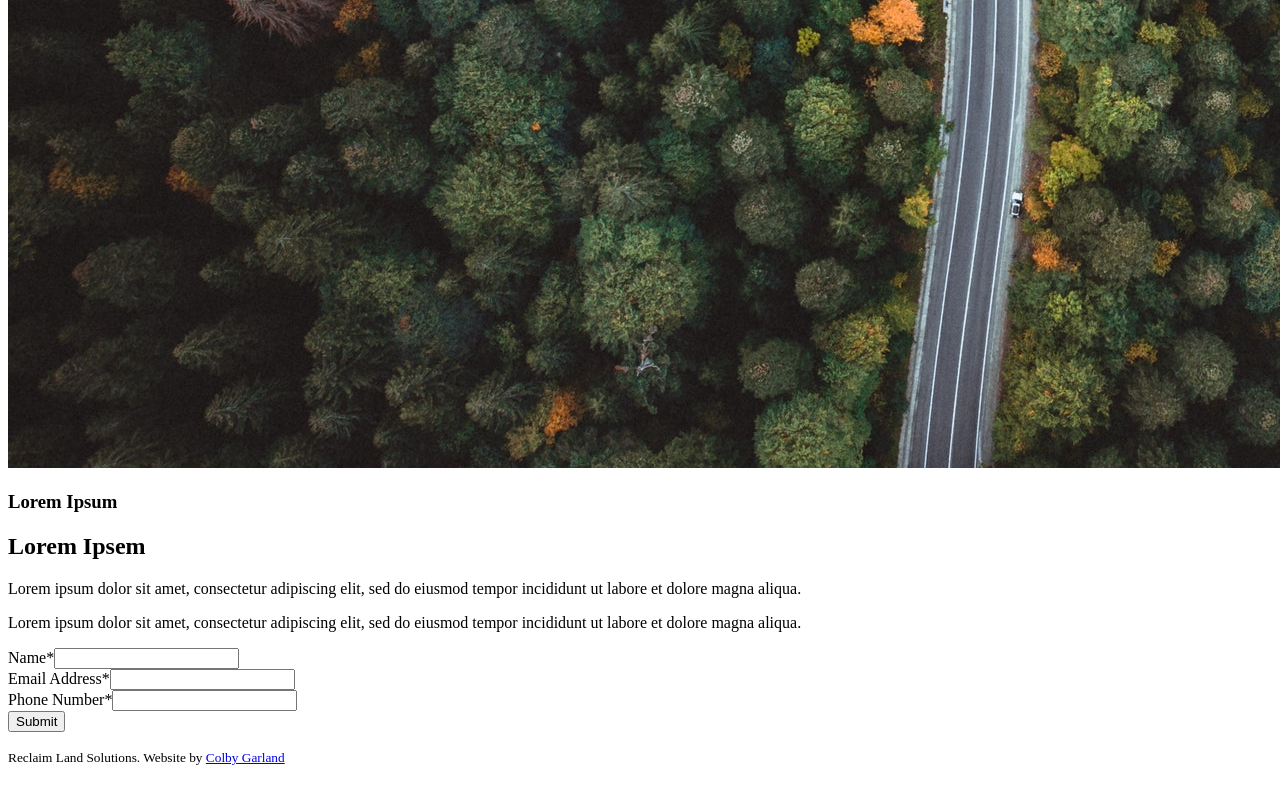
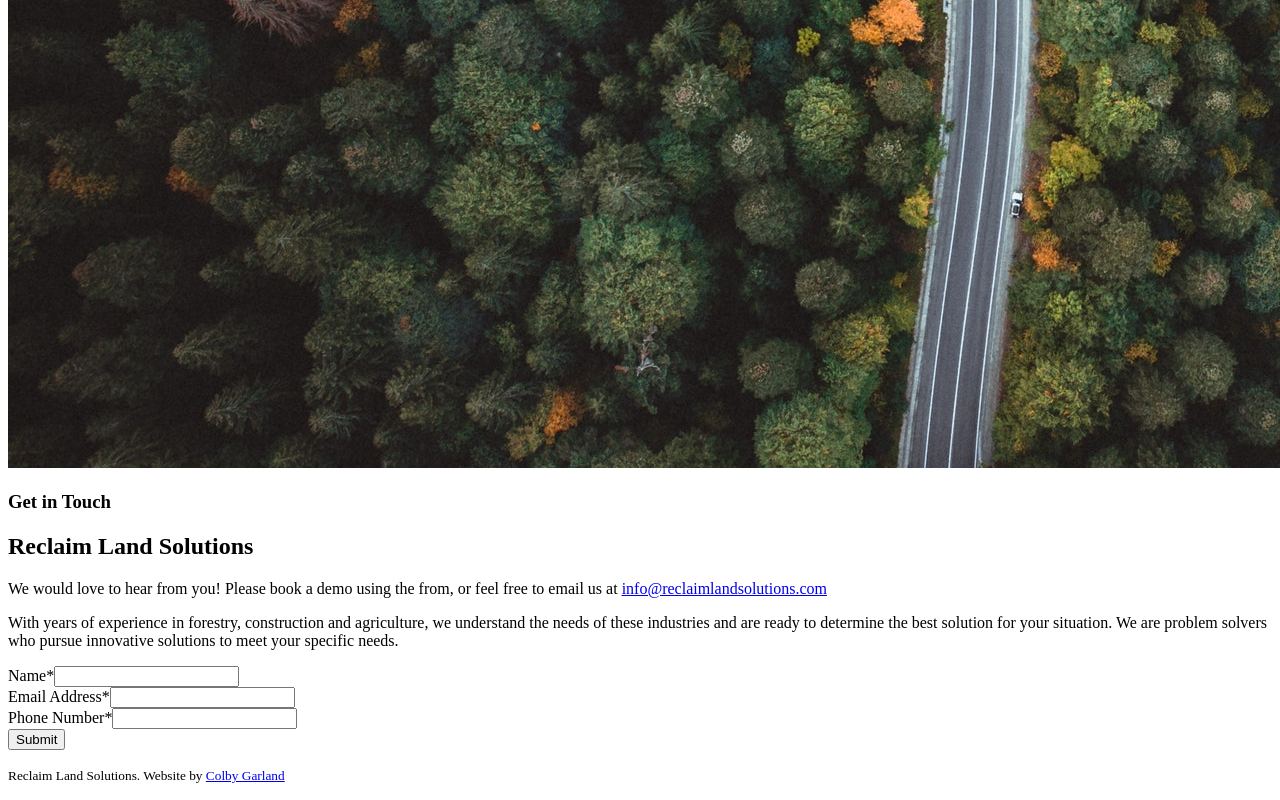
Before and after one commit to colbygarland/reclaim-land-solutions, a Next.js app: page /contact in a window 1280 px wide. Shown: the part 1611-2411 px from the top of the page. Built offline with nearby package versions, Linux system fonts and the light colour scheme.

Commit message:
update contact page

```diff
--- a/pages/contact.tsx
+++ b/pages/contact.tsx
@@ -32,19 +32,22 @@ export default function Contact() {
     <>
       <Hero title="Contact Us" media="/placeholder-image-2.jpeg" condensed />
       <Section type="tertiary">
-        <div className="lg:grid lg:grid-cols-2">
+        <div className="lg:grid lg:grid-cols-2 lg:gap-4">
           <div className="">
             <H3>
-              <span className="text-primary-600">Lorem Ipsum</span>
+              <span className="text-primary-600">Get in Touch</span>
             </H3>
-            <H2>Lorem Ipsem</H2>
+            <H2>Reclaim Land Solutions</H2>
             <P>
-              Lorem ipsum dolor sit amet, consectetur adipiscing elit, sed do eiusmod tempor incididunt ut labore et
-              dolore magna aliqua.
+              We would love to hear from you! Please book a demo using the from, or feel free to email us at{' '}
+              <a className="font-bold" href="mailto:info@reclaimlandsolutions.com">
+                info@reclaimlandsolutions.com
+              </a>
             </P>
             <P>
-              Lorem ipsum dolor sit amet, consectetur adipiscing elit, sed do eiusmod tempor incididunt ut labore et
-              dolore magna aliqua.
+              With years of experience in forestry, construction and agriculture, we understand the needs of these
+              industries and are ready to determine the best solution for your situation. We are problem solvers who
+              pursue innovative solutions to meet your specific needs.
             </P>
           </div>
           <div className="">
```
